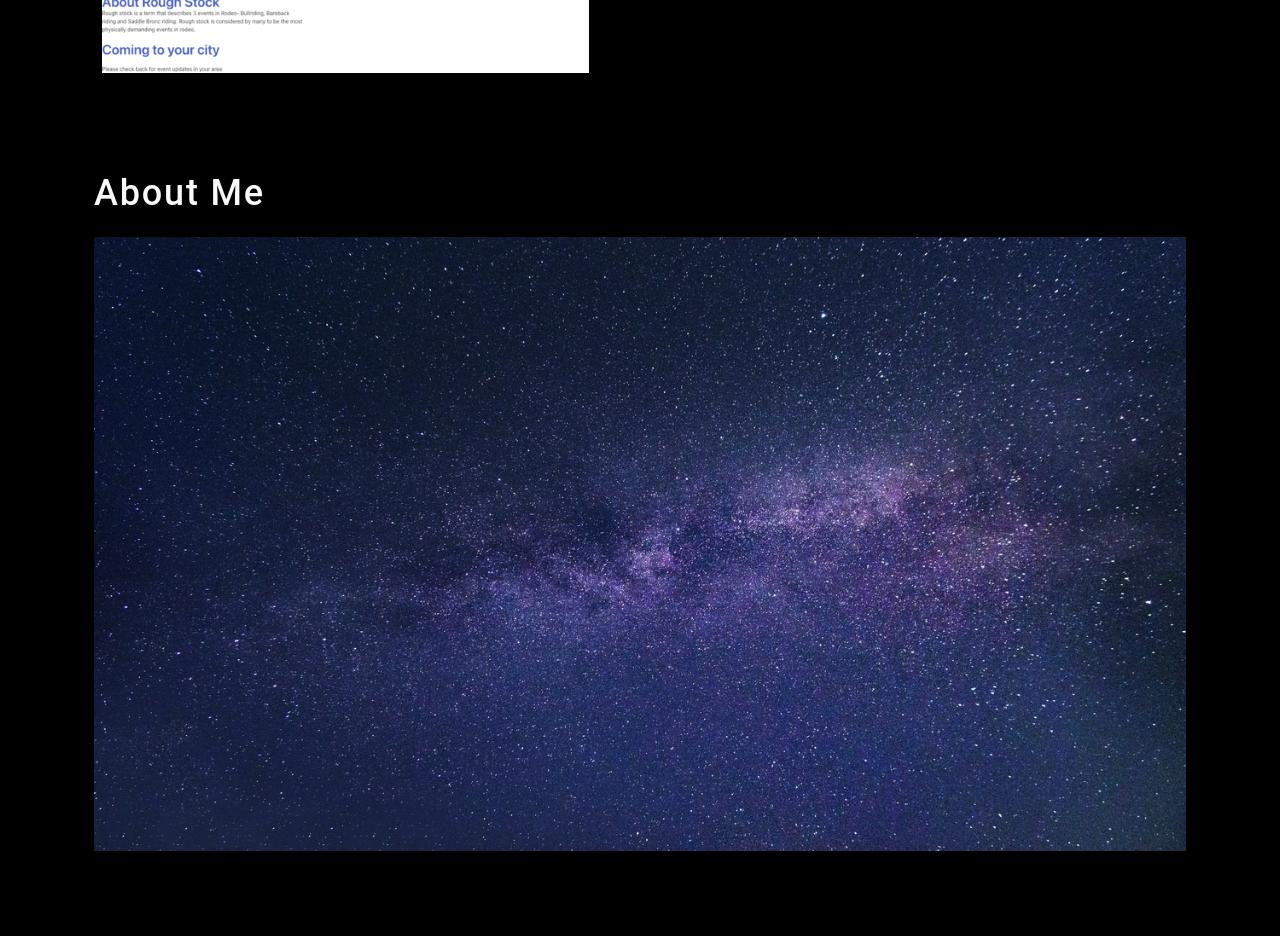
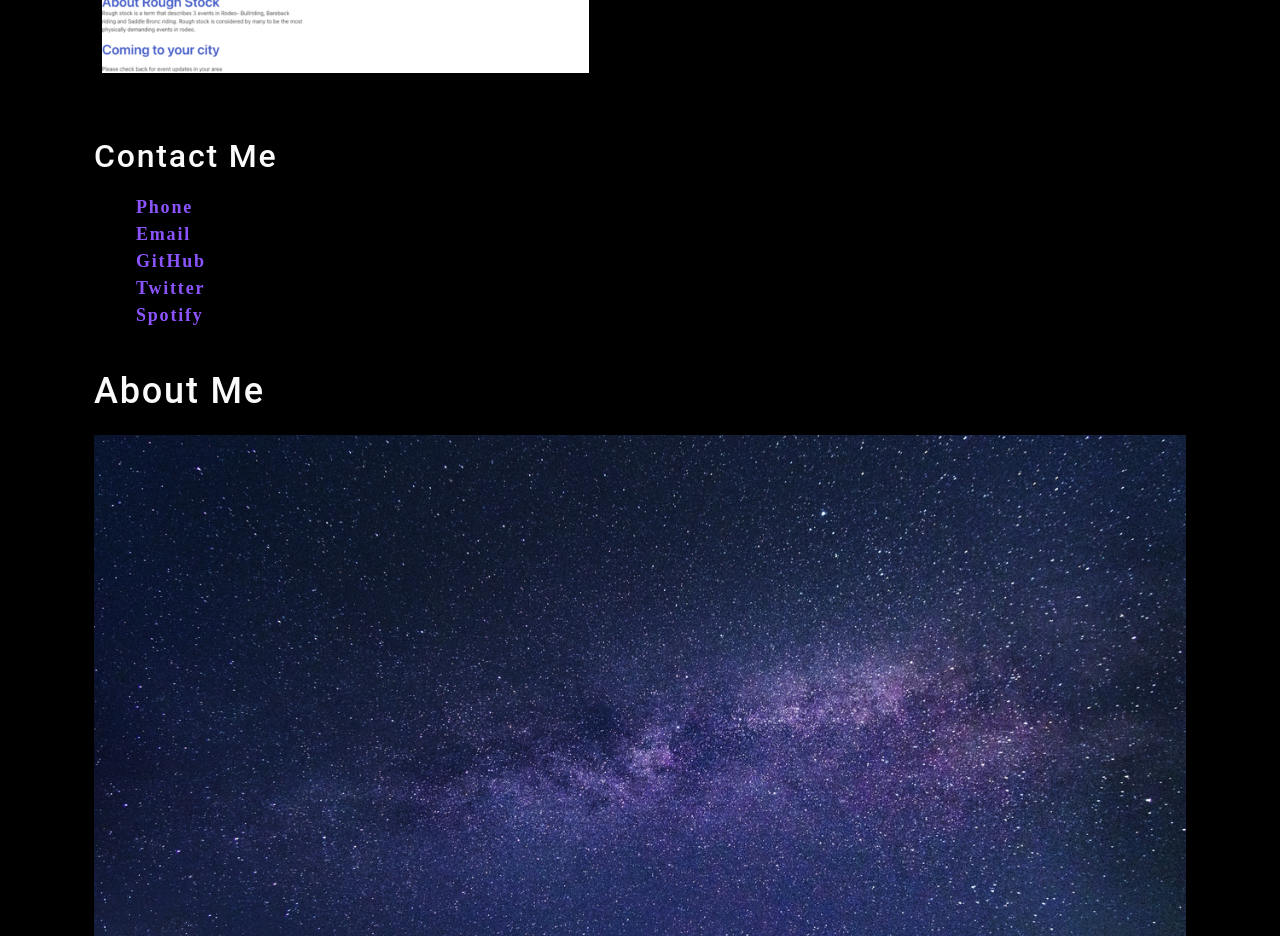
Before and after one commit to kanellakise/enchanted-relic, a React (Create React App) app: page / in a window 1280 px wide. Shown: the part 1200-2136 px from the top of the page. Built offline with nearby package versions, Linux system fonts and the light colour scheme.

Commit message:
added contact section

```diff
--- a/src/App.js
+++ b/src/App.js
@@ -3,6 +3,7 @@ import './App.css';
 import About from './components/About';
 import Nav from './components/Nav';
 import Gallery from "./components/Gallery";
+import ContactDisplay from './components/Contact';
 
 function App() {
 
@@ -29,16 +30,19 @@ function App() {
   return (
     <div>
       <Nav
-      categories={categories}
-      setCurrentCategory={setCurrentCategory}
-      currentCategory={currentCategory}
+        categories={categories}
+        setCurrentCategory={setCurrentCategory}
+        currentCategory={currentCategory}
       ></Nav>
       <main>
         <Gallery
-        currentCategory={currentCategory}
+          currentCategory={currentCategory}
         ></Gallery>
+        <ContactDisplay></ContactDisplay>
         <About></About>
       </main>
+      <footer>
+      </footer>
     </div>
   );
 }
--- /dev/null
+++ b/src/components/Contact/index.js
@@ -0,0 +1,33 @@
+function ContactDisplay() {
+
+  return (
+
+    <nav>
+      <h2>Contact Me</h2>
+      <ul>
+        <li>
+          <a href="tel:+1(512)-913-4462">Phone</a>
+        </li>
+
+        <li>
+          <a href="mailto:elijahkanellakis@gmail.com">Email</a>
+        </li>
+
+        <li>
+          <a href="https://github.com/kanellakise" target="_blank">GitHub</a>
+        </li>
+
+        <li>
+          <a href="https://twitter.com/Deathsbydusk" target="_blank">Twitter</a>
+        </li>
+
+        <li>
+          <a href="https://open.spotify.com/user/deathbydusk?si=6ccc9629bb784f92" target="_blank">Spotify</a>
+        </li>
+      </ul>
+    </nav>
+  )
+
+};
+
+export default ContactDisplay;
```
